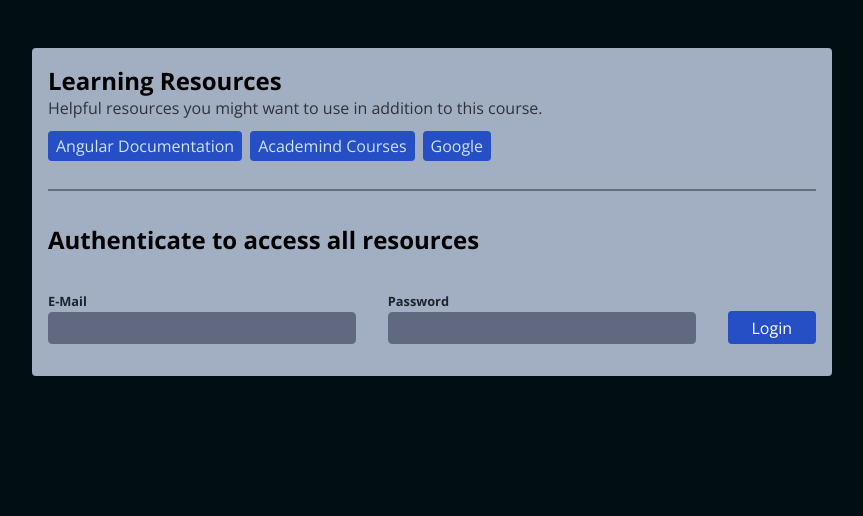
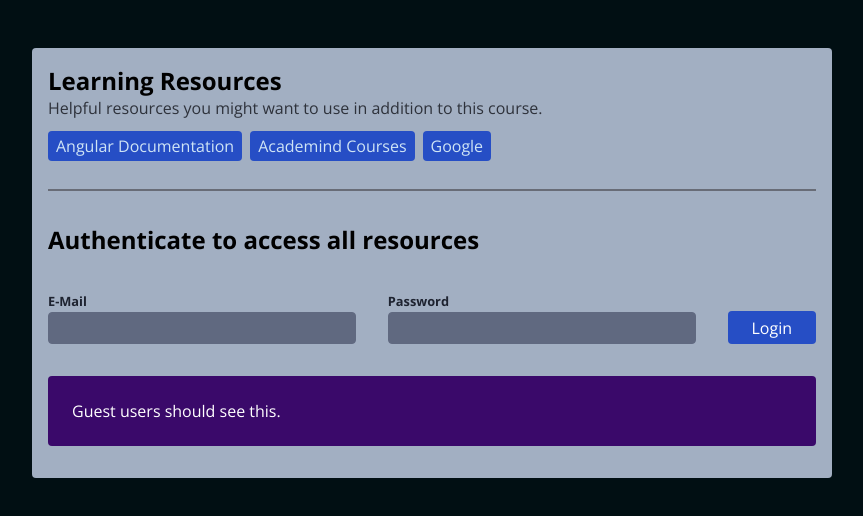
Before and after one commit to Lucaslandivar/Deep-dive-Directives, an Angular app in the folder 01-starting-project/: page / in a window 1280 px wide. Shown: the top 516 px of the page, without its empty margins (208-1071 px from the left). Built offline with nearby package versions, Linux system fonts and the light colour scheme.

Commit message:
Structural Directives & Syntactic Sugar

```diff
--- a/01-starting-project/src/app/app.component.html
+++ b/01-starting-project/src/app/app.component.html
@@ -8,7 +8,16 @@
   <p>Only admins should see this.</p>
   } -->
   <!-- <p *ngIf="isAdmin()">Only admins should see this.</p> -->
-  <ng-template appAuth="admin">
+  <!-- <ng-template appAuth="admin">
     <p appAuth="admin">Only admins should see this.</p>
-  </ng-template>
+  </ng-template> -->
+  <p *appAuth="'admin'" class="protected-content admin">
+    Only admins should see this.
+  </p>
+  <p *appAuth="'user'" class="protected-content unauthenticated">
+    Regular users should see this.
+  </p>
+  <p *appAuth="'guest'" class="protected-content authenticated">
+    Guest users should see this.
+  </p>
 </main>
```
